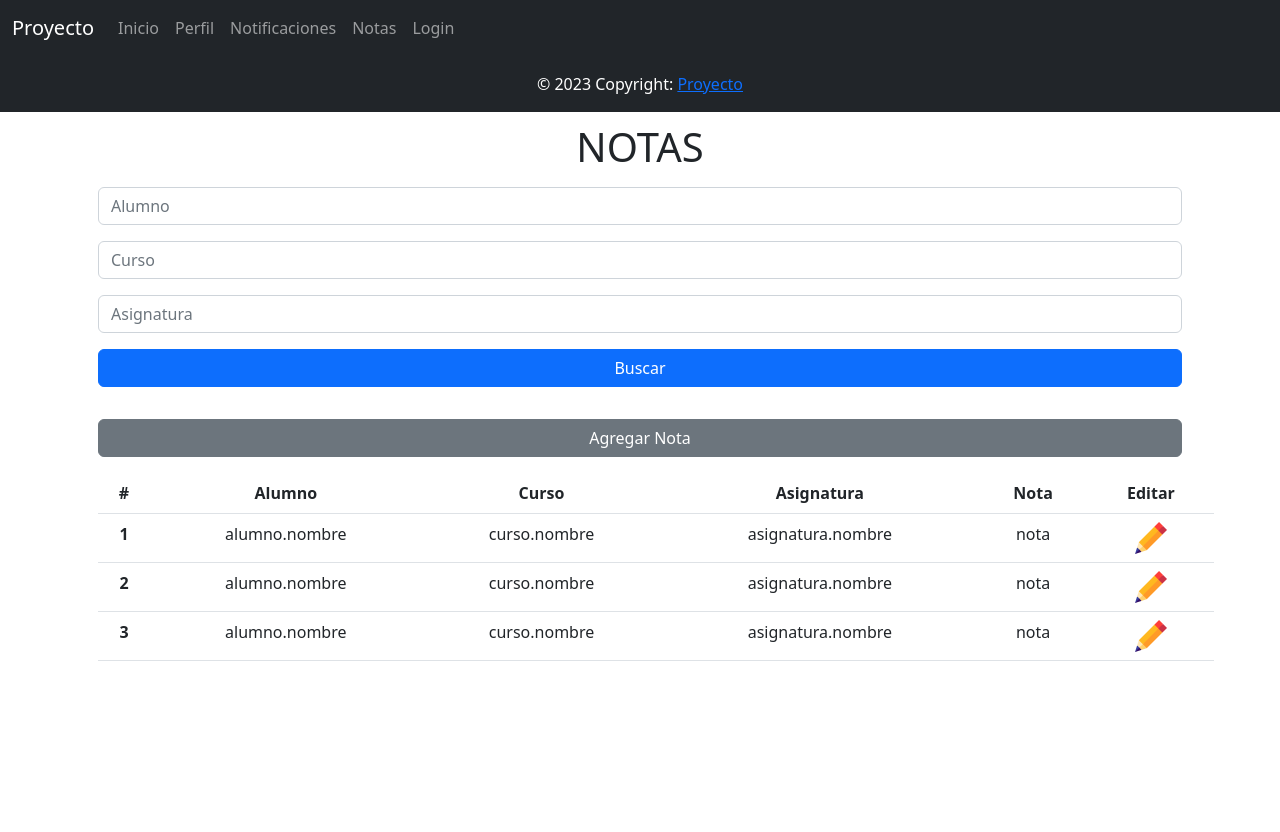
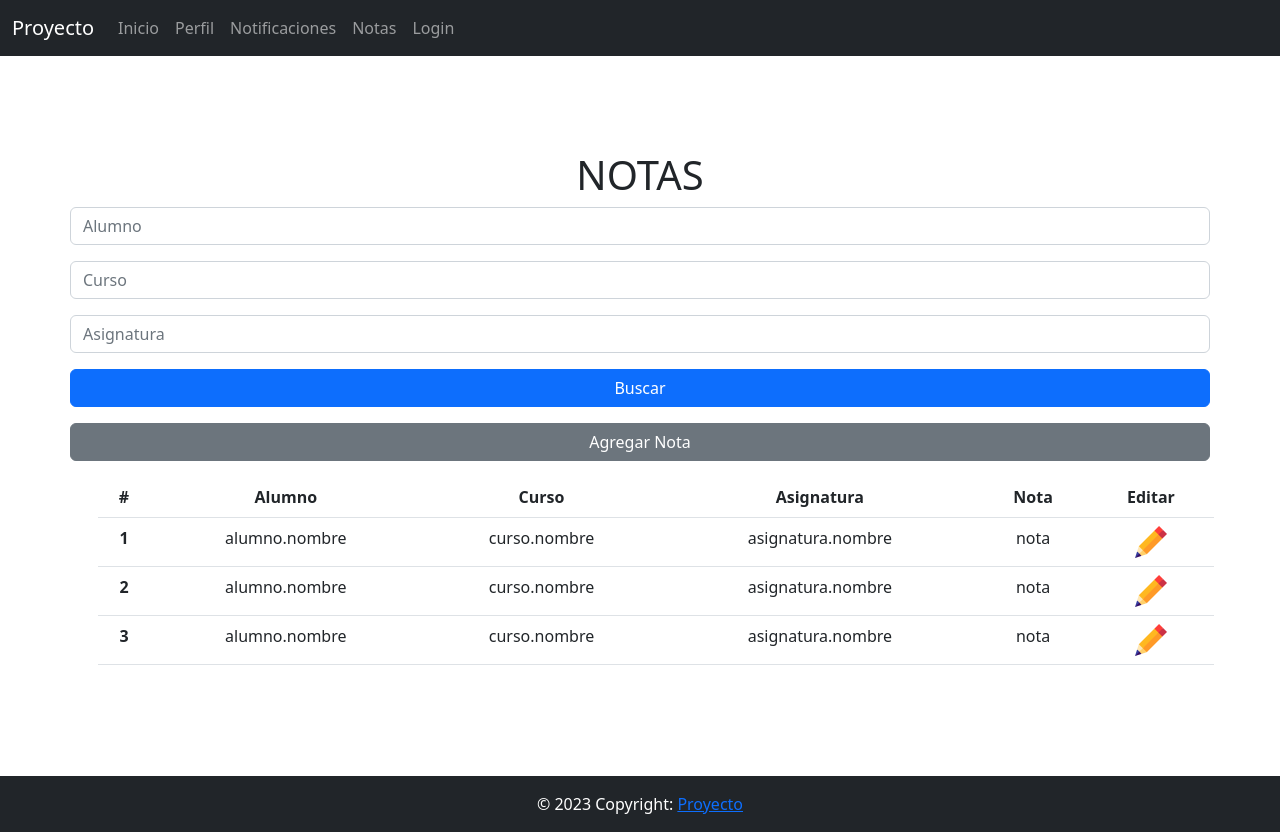
Before and after one commit to abanoj/proyecto-adecco-angular, an Angular app: page /report in a window 1280 px wide. Before the commit the page ends 800 px from the top, so only its background shows below. Built offline with nearby package versions, Linux system fonts and the light colour scheme.

Commit message:
Mejoras en diseños

```diff
--- a/src/app/app.component.html
+++ b/src/app/app.component.html
@@ -8,7 +8,7 @@
   <div class="collapse navbar-collapse" id="navbarNav">
     <ul class="navbar-nav">
       <li class="nav-item">
-        <a class="nav-link" routerLink="home" href="home">Inicio</a>
+        <a class="nav-link" routerLink="home">Inicio</a>
       </li>
       <li class="nav-item">
         <a class="nav-link" routerLink="profile">Perfil</a>
--- a/src/app/notifications/notifications.component.html
+++ b/src/app/notifications/notifications.component.html
@@ -1,4 +1,5 @@
-<main class="container text-center position-absolute top-50 start-50 translate-middle">
+<div class="container d-flex text-center align-items-center" style="min-height: 90vh;">
+  <main class="col-md-6 mx-auto">
     <h1>NOTIFICACIONES</h1>
     <div class="alert alert-primary alert-dismissible" role="alert">
       notificacion
@@ -33,3 +34,4 @@
       <button type="button" class="btn-close" data-bs-dismiss="alert" aria-label="Close"></button>
     </div>
   </main>
+</div>
--- a/src/app/profile/profile.component.html
+++ b/src/app/profile/profile.component.html
@@ -1,4 +1,4 @@
-<main class="container text-center">
+<main class="container text-center" style="min-height: 90vh;">
     <h1>PERFIL</h1>
     <section class="row">
         <!-- Foto y Nombre -->
@@ -11,8 +11,8 @@
                     <img src="https://mdbcdn.b-cdn.net/img/Photos/new-templates/bootstrap-chat/ava3.webp" alt="avatar"
                         class="rounded-circle img-fluid" style="width: 150px;">
                     <h5 class="my-3">{{nombre}} {{apellido}}</h5>
-                    <p class="text-muted mb-1">Curso: curso.nombre</p>
-                    <p class="text-muted mb-4">Promedio de Notas: nota</p>
+                    <p class="text-muted mb-1">Curso: {{curso}}</p>
+                    <p class="text-muted mb-4">Promedio de Notas: {{promedio}}</p>
                 </div>
             </div>
         </div>
@@ -53,7 +53,7 @@
                             <p class="mb-0">Dirección</p>
                         </div>
                         <div class="col-sm-9">
-                            <p class="text-muted mb-0">usuario.direccion</p>
+                            <p class="text-muted mb-0">{{address}}</p>
                         </div>
                     </div>
                 </div>
--- a/src/app/profile/profile.component.ts
+++ b/src/app/profile/profile.component.ts
@@ -7,9 +7,11 @@ import { Component } from '@angular/core';
 })
 
 export class ProfileComponent {
-  nombre: String = "Luke"
-  apellido: String = "Skywalker"
-  email: String = "lskywalker@mail.com"
+  nombre: String = "Luke";
+  apellido: String = "Skywalker";
+  email: String = "lskywalker@mail.com";
   phone: number = 612345678;
-  address: String = ""
+  address: String = "Tatooine";
+  curso: String = "Programación Web FullStack";
+  promedio: number = 10;
 }
--- a/src/app/report/report.component.html
+++ b/src/app/report/report.component.html
@@ -1,24 +1,25 @@
-<main class="container text-center position-absolute top-50 start-50 translate-middle">
+<div class="container d-flex text-center align-items-center" style="min-height: 90vh;">
+  <main class="col mx-auto">
     <h1>NOTAS</h1>
-  <form>
-    <div class="row m-3">
+    <form method="get">
+      <div class="row mb-3">
         <input type="text" class="form-control" id="alumno" placeholder="Alumno">
       </div>
-    <div class="row m-3">
+      <div class="row mb-3">
         <input type="text" class="form-control" id="curso" placeholder="Curso">
       </div>
-    <div class="row m-3">
+      <div class="row mb-3">
         <input type="text" class="form-control" id="asignatura" placeholder="Asignatura">
       </div>
-    <div class="row m-3">
-      <button type="submit" class="btn btn-primary mb-3">Buscar</button>
+      <div class="row mb-3">
+        <button type="submit" class="btn btn-primary">Buscar</button>
       </div>
     </form>
-  <div class="btnAgregar row m-3">
-    <button type="submit" class="btn btn-secondary" data-bs-toggle="modal" data-bs-target="#modalAgregarNota">Agregar
-      Nota</button>
+    <div class="btnAgregar row mb-3">
+      <button type="submit" class="btn btn-secondary" data-bs-toggle="modal" data-bs-target="#modalAgregarNota">Agregar Nota</button>
     </div>
-  <table class="table mx-3">
+
+    <table class="table m-3">
       <thead>
         <tr>
           <th scope="col">#</th>
@@ -71,14 +72,14 @@
         <div class="modal-body">
           <form action="">
             <input type="text" class="form-control mb-3" id="inputCurso" name="curso" placeholder="curso" disabled>
-          <input type="text" class="form-control mb-3" id="inputAsignatura" name="asignatura"
-            placeholder="asignatura" disabled>
-          <input type="text" class="form-control mb-3" id="inputAlumno" name="alumno" placeholder="alumno"
+            <input type="text" class="form-control mb-3" id="inputAsignatura" name="asignatura" placeholder="asignatura"
               disabled>
+            <input type="text" class="form-control mb-3" id="inputAlumno" name="alumno" placeholder="alumno" disabled>
             <input type="number" class="form-control mb-3" id="inputNota" name="nota" min="0" max="10"
               placeholder="nota">
             <div class="text-center">
-            <input type="button" class="btn btn-danger" data-bs-toggle="modal" data-bs-target="#modalConfirmar" value="Borrar">
+              <input type="button" class="btn btn-danger" data-bs-toggle="modal" data-bs-target="#modalConfirmar"
+                value="Borrar">
               <input type="button" class="btn btn-secondary" data-bs-dismiss="modal" value="Cerrar">
               <input type="submit" class="btn btn-primary" value="Guardar">
             </div>
@@ -134,3 +135,4 @@
     </div>
   </div>
   <!-- /Modal Agregar Notas -->
+</div>
```
Also changed, not shown: src/app/login/login.component.html (line endings or trailing spaces). Lines whose indentation alone changed are shown as unchanged.
